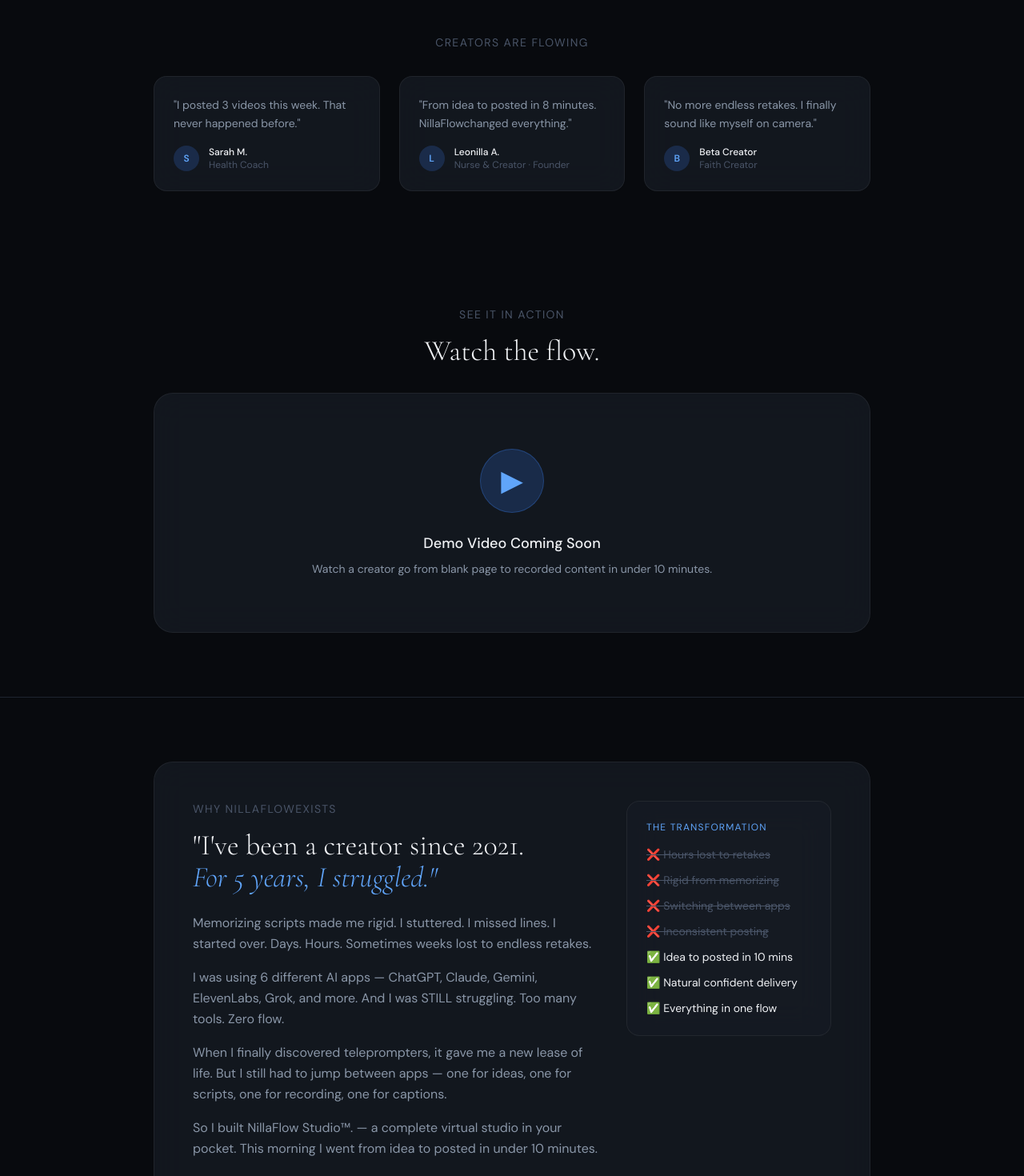
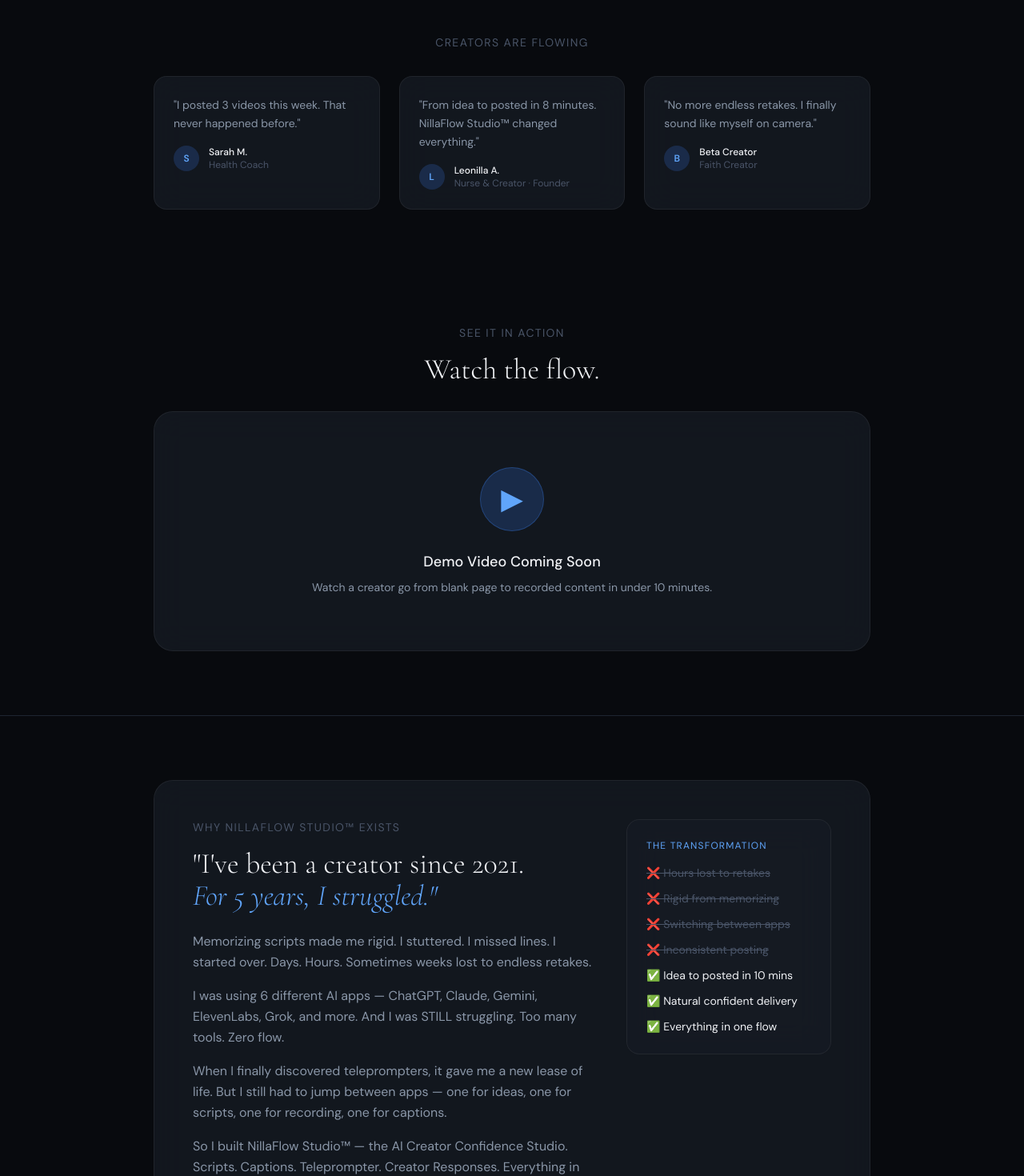
Before and after one commit to nillad70-oss/creatorflow-studio, a Next.js app: page / in a window 1280 px wide. Shown: the part 3760-5230 px from the top of the page at 80% size. Built offline with nearby package versions, Linux system fonts and the light colour scheme; no server answers.

Commit message:
Fix founder story copy and spacing

```diff
--- a/pages/index.js
+++ b/pages/index.js
@@ -352,7 +352,7 @@
             <div className="grid grid-cols-1 md:grid-cols-3 gap-6">
               {[
                 { quote: "I posted 3 videos this week. That never happened before.", name: "Sarah M.", role: "Health Coach" },
-                { quote: "From idea to posted in 8 minutes. NillaFlowchanged everything.", name: "Leonilla A.", role: "Nurse & Creator · Founder" },
+                { quote: "From idea to posted in 8 minutes. NillaFlow Studio™ changed everything.", name: "Leonilla A.", role: "Nurse & Creator · Founder" },
                 { quote: "No more endless retakes. I finally sound like myself on camera.", name: "Beta Creator", role: "Faith Creator" }
               ].map((t, i) => (
                 <div key={i} className="glass rounded-2xl p-6 text-left">
@@ -395,7 +395,7 @@
             <div className="glass rounded-3xl p-8 md:p-12">
               <div className="flex flex-col md:flex-row gap-8 items-start">
                 <div className="flex-1">
-                  <p className="text-tertiary text-sm uppercase tracking-widest mb-4">Why NillaFlowexists</p>
+                  <p className="text-tertiary text-sm uppercase tracking-widest mb-4">Why NillaFlow Studio™ exists</p>
                   <h2 style={{fontFamily: 'var(--font-display)'}} className="text-3xl md:text-4xl text-primary font-light mb-6 leading-tight">
                     "I've been a creator since 2021.
                     <br />
@@ -405,7 +405,7 @@
                     <p>Memorizing scripts made me rigid. I stuttered. I missed lines. I started over. Days. Hours. Sometimes weeks lost to endless retakes.</p>
                     <p>I was using 6 different AI apps — ChatGPT, Claude, Gemini, ElevenLabs, Grok, and more. And I was STILL struggling. Too many tools. Zero flow.</p>
                     <p>When I finally discovered teleprompters, it gave me a new lease of life. But I still had to jump between apps — one for ideas, one for scripts, one for recording, one for captions.</p>
-                    <p>So I built NillaFlow Studio™. — a complete virtual studio in your pocket. This morning I went from idea to posted in under 10 minutes.</p>
+                    <p>So I built NillaFlow Studio™ — the AI Creator Confidence Studio. Scripts. Captions. Teleprompter. Creator Responses. Everything in one flow. This morning I went from idea to ready-to-post content in under 10 minutes.</p>
                     <p className="text-primary font-medium">"I don't recall the last time I moved that fast."</p>
                   </div>
                   <div className="mt-8 flex items-center gap-4">
```
